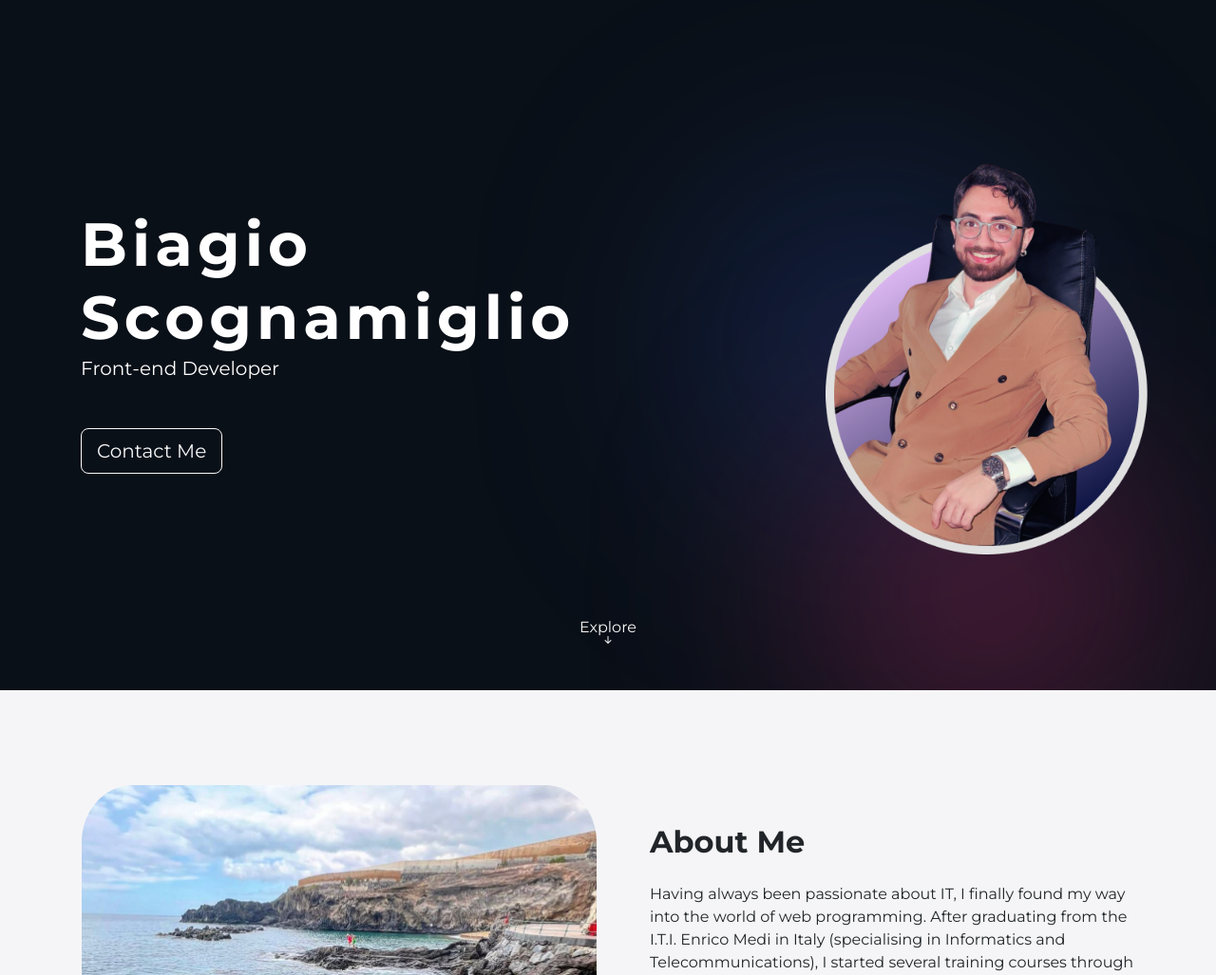
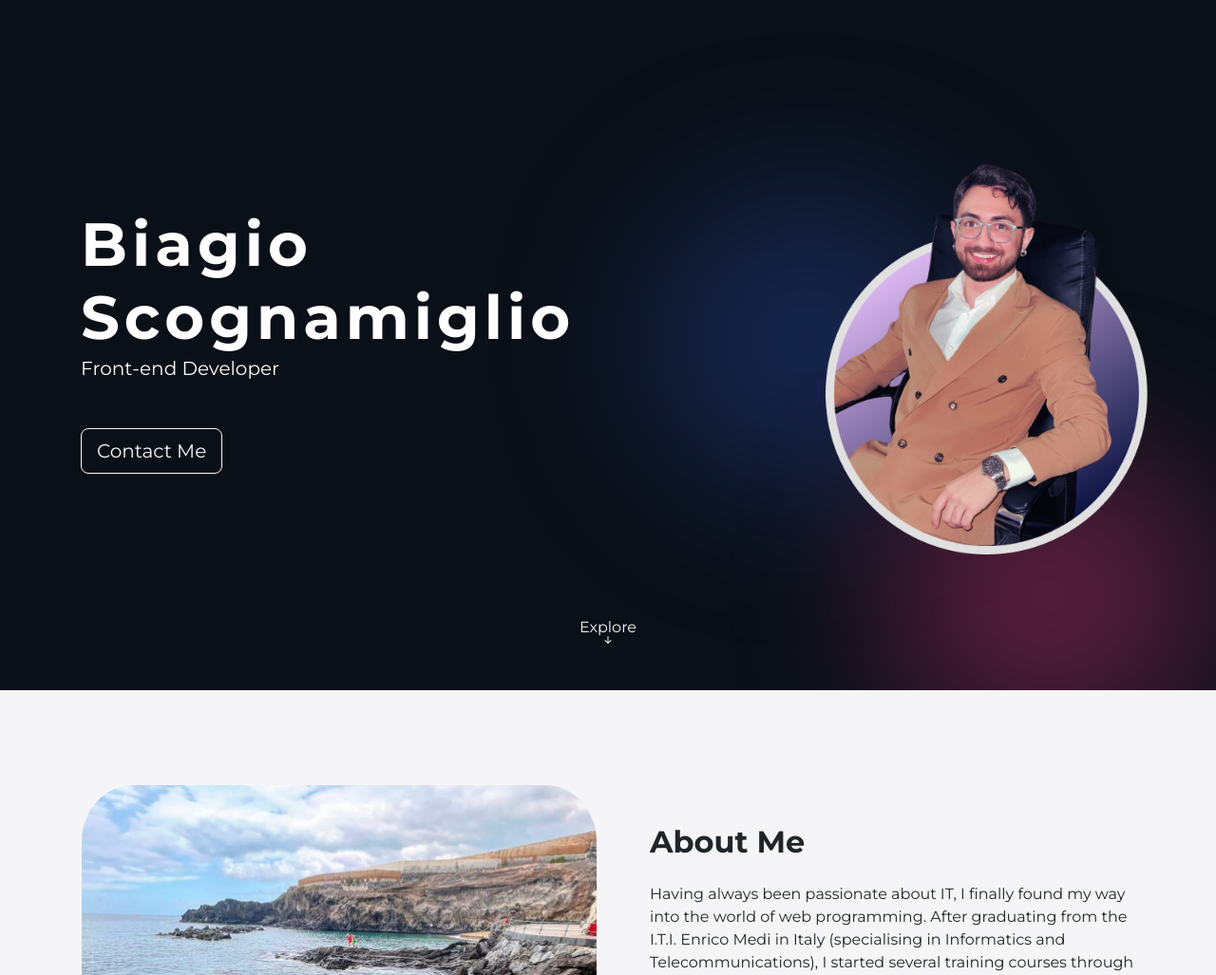
Before and after one commit to biascooo/BS-Front-End-Developer, a website built with Parcel: page index.html in a window 1280 px wide. Shown: the part 73-1100 px from the top of the page at 95% size. Built offline with nearby package versions, Linux system fonts and the light colour scheme; some packages are replaced by stand-ins of ours; no server answers.

Commit message:
Circle busch

```diff
--- a/src/css/main.css
+++ b/src/css/main.css
@@ -288,29 +288,25 @@ h1 {
 
 .circle-1 {
   z-index: -20;
-  width: 100px;
-  height: 100px;
-  background-color: blue;
+  position: absolute;
   border-radius: 50%;
-  right: 8rem;
-  position: absolute;
   width: 337px;
   height: 313px;
   background: rgba(47, 77, 181, 0.35);
-  filter: blur(125px);
-  transition: transform ease-in-out 0.3s;
+  right: 12rem;
+  filter: blur(80px);
 }
 
 .circle-2 {
+  z-index: -20;
   position: absolute;
+  border-radius: 50%;
   width: 337px;
   height: 313px;
+  background: rgba(181, 47, 104, 0.46);
+  right: -63px;
+  filter: blur(80px);
   top: 30rem;
-  right: 0;
-  background: rgba(181, 47, 104, 0.46);
-  filter: blur(125px);
-  z-index: -20;
-  border-radius: 50%;
 }
 
 .moving {
```
